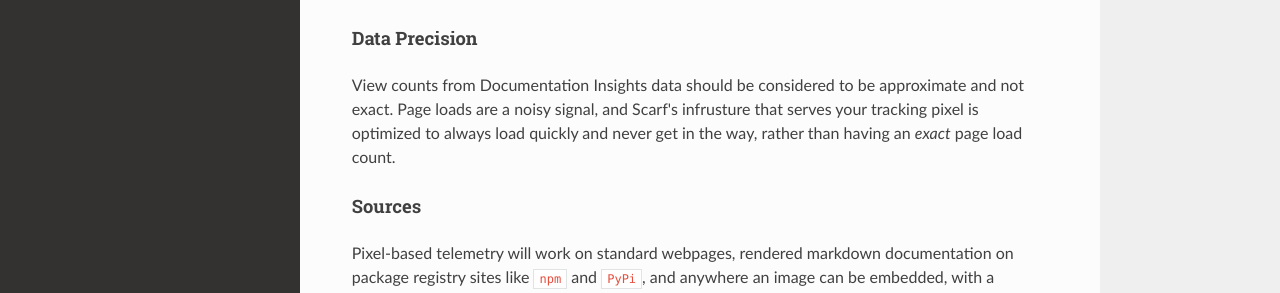
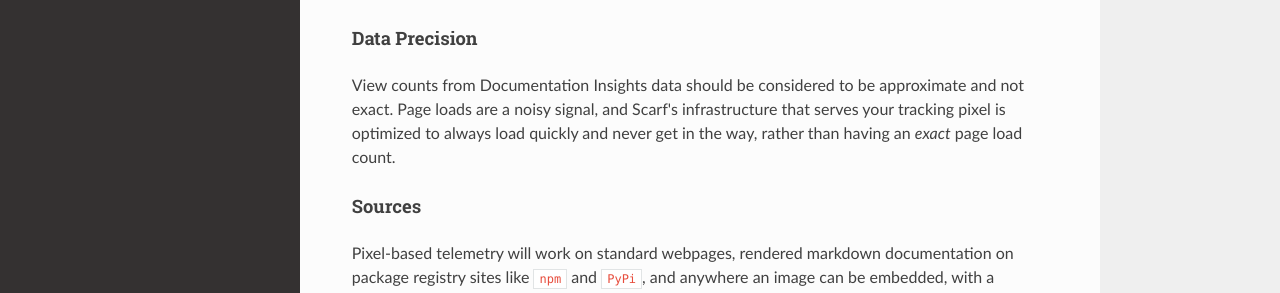
Before and after one commit to scarf-sh/docs, an MkDocs documentation site: the page built from docs/web-traffic.md, in a window 1280 px wide and 900 px high, scrolled down 517 px. Shown: the part 359-652 px from the top of the window. Built offline with MkDocs 1.6.1, drawn with Linux system fonts in a browser that asks for light colours; nearby versions of some CDN libraries.

Commit message:
Typo fixes

```diff
--- a/docs/web-traffic.md
+++ b/docs/web-traffic.md
@@ -21,7 +21,7 @@ Head to your Scarf dashboard and find the `Documentation Insights Management` se
 
 #### Data Precision
 
-View counts from Documentation Insights data should be considered to be approximate and not exact. Page loads are a noisy signal, and Scarf's infrusture that serves your tracking pixel is optimized to always load quickly and never get in the way, rather than having an _exact_ page load count.
+View counts from Documentation Insights data should be considered to be approximate and not exact. Page loads are a noisy signal, and Scarf's infrastructure that serves your tracking pixel is optimized to always load quickly and never get in the way, rather than having an _exact_ page load count.
 
 #### Sources
 
```
Also changed, not shown: docs/distribute-with-scarf.md (+1 -1 lines).
